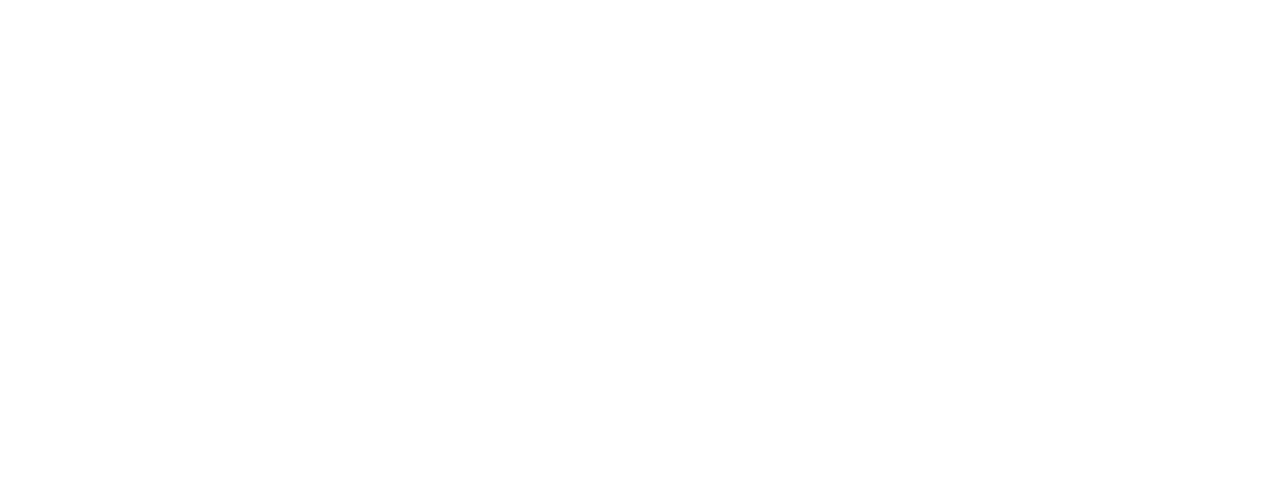
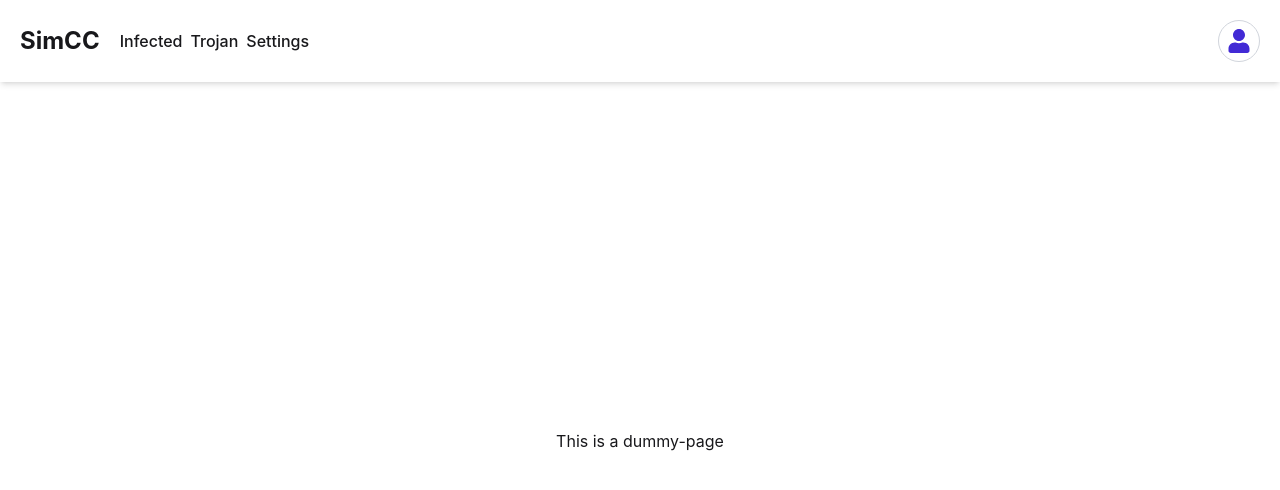
Before and after one commit to noxie64/simcc_web, a React (Vite) app in the folder frontend/: page /dummy in a window 1280 px wide. Before the commit this address had no page. Shown: the top 490 px of the page. Built offline with nearby package versions, Linux system fonts and the light colour scheme.

Commit message:
Added nav-bar.

```diff
--- a/frontend/package.json
+++ b/frontend/package.json
@@ -13,6 +13,7 @@
     "@tailwindcss/vite": "^4.2.2",
     "react": "^19.2.4",
     "react-dom": "^19.2.4",
+    "react-icons": "^5.6.0",
     "react-router": "^7.13.1",
     "tailwindcss": "^4.2.2"
   },
--- a/frontend/src/App.tsx
+++ /dev/null
@@ -1,9 +0,0 @@
-function App() {
-    return (
-        <>
-            <h1>Welcome to SimCC</h1>
-        </>
-    )
-}
-
-export default App
--- /dev/null
+++ b/frontend/src/components/NavLayout.tsx
@@ -0,0 +1,29 @@
+import { FaUser } from "react-icons/fa";
+import { Outlet, useNavigate } from "react-router";
+
+export default function NavLayout() {
+    const navigate = useNavigate();
+
+    return (
+        <div className="w-screen h-screen flex flex-col">
+            <div className="p-5 shadow-md flex justify-between">
+                <div className="flex items-center gap-2">
+                    <h1 className="text-2xl font-bold mr-3 cursor-pointer"
+                        onClick={() => navigate("/")}
+                    >SimCC</h1>
+                    <h3 className="font-medium cursor-pointer">Infected</h3>
+                    <h3 className="font-medium cursor-pointer">Trojan</h3>
+                    <h3 className="font-medium cursor-pointer">Settings</h3>
+                </div>
+                <div className="avatar">
+                    <div className="rounded-full p-2 border border-outline">
+                        <FaUser className="text-2xl text-primary" />
+                    </div>
+                </div>
+            </div>
+            <div className="grow flex flex-col">
+                <Outlet />
+            </div>
+        </div>
+    )
+}
--- a/frontend/src/index.css
+++ b/frontend/src/index.css
@@ -1,2 +1,10 @@
 @import "tailwindcss";
-@plugin "daisyui";
+
+@plugin "daisyui" {
+    themes: light --default;
+}
+
+@theme {
+  --color-primary: var(--color-violet-700);
+  --color-outline: var(--color-gray-300);
+}
--- a/frontend/src/main.tsx
+++ b/frontend/src/main.tsx
@@ -1,14 +1,17 @@
 import { StrictMode } from 'react'
 import { createRoot } from 'react-dom/client'
 import './index.css'
-import App from './App.tsx'
 import { BrowserRouter, Route, Routes } from 'react-router'
+import NavLayout from './components/NavLayout'
+import Dummy from './pages/Dummy'
 
 createRoot(document.getElementById('root')!).render(
   <StrictMode>
     <BrowserRouter>
         <Routes>
-            <Route path='/' element={<App />} />
+            <Route element={<NavLayout />}>
+                <Route path='/dummy' element={<Dummy />} />
+            </Route>
         </Routes>
     </BrowserRouter>
   </StrictMode>,
--- /dev/null
+++ b/frontend/src/pages/Dummy.tsx
@@ -0,0 +1,7 @@
+export default function Dummy() {
+  return (
+    <div className="grow flex flex-col align-center justify-center">
+        <h1 className="text-center">This is a dummy-page</h1>
+    </div>
+  )
+}
```
Also changed, not shown: 1 other file (tests, documents, lock files or other folders).
